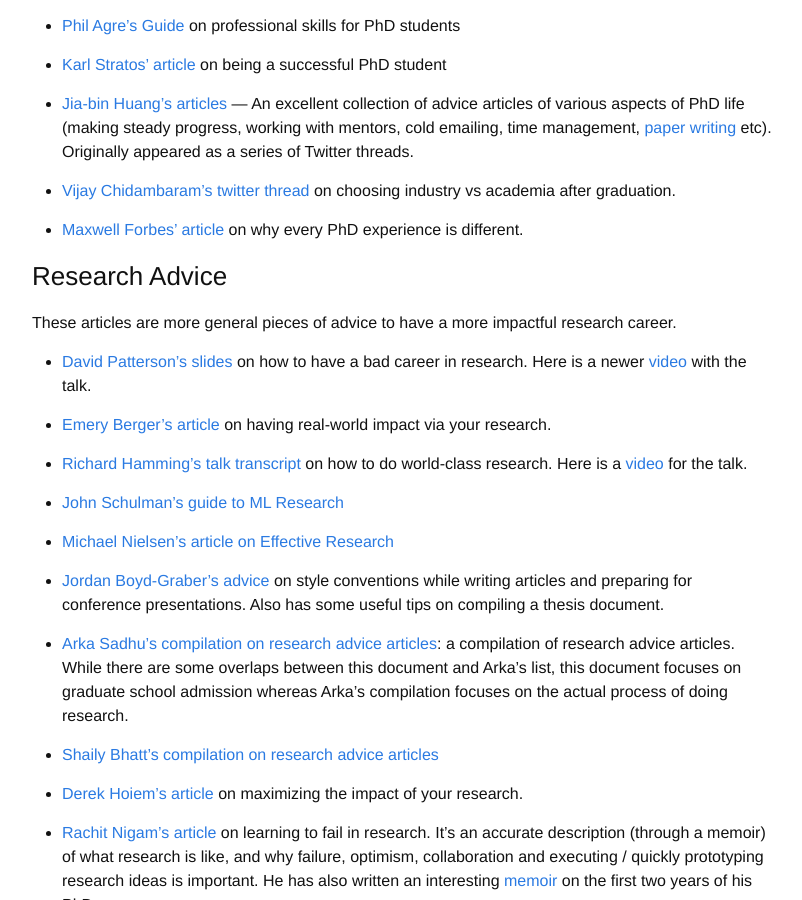
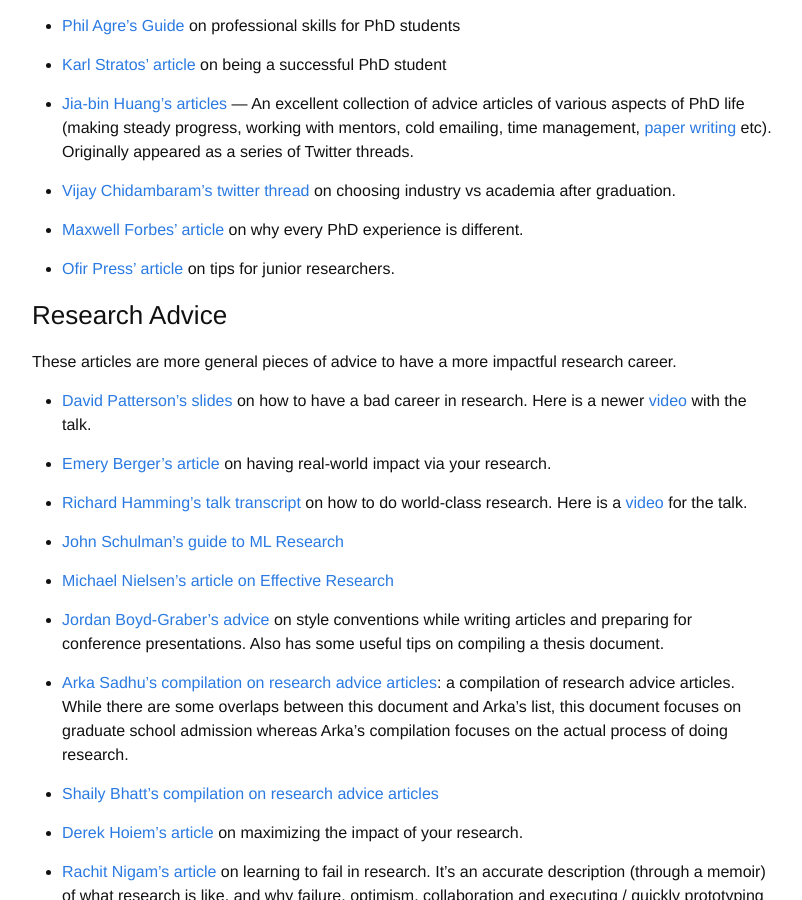
Before and after one commit to martiansideofthemoon/martiansideofthemoon.github.io, a Jekyll site: the page built from _posts/2018-05-30-grad-resources.markdown, in a window 1280 px wide and 900 px high, scrolled down 3513 px. Shown: the whole window, without its empty margins (238-1040 px from the left). Built offline with Jekyll 4.4.1, drawn with Linux system fonts in a browser that asks for light colours; comment, search, counter and statistics services are not loaded.

Commit message:
Update 2018-05-30-grad-resources.markdown

```diff
--- a/_posts/2018-05-30-grad-resources.markdown
+++ b/_posts/2018-05-30-grad-resources.markdown
@@ -107,6 +107,8 @@ These articles are guides for having a more successful PhD (*after* joining a Ph
 
 * [Maxwell Forbes' article](https://maxwellforbes.com/posts/every-phd-is-different) on why every PhD experience is different.
 
+* [Ofir Press' article](https://ofir.io/Tips-for-Junior-Researchers/) on tips for junior researchers.
+
 ### Research Advice
 These articles are more general pieces of advice to have a more impactful research career.
 
```
